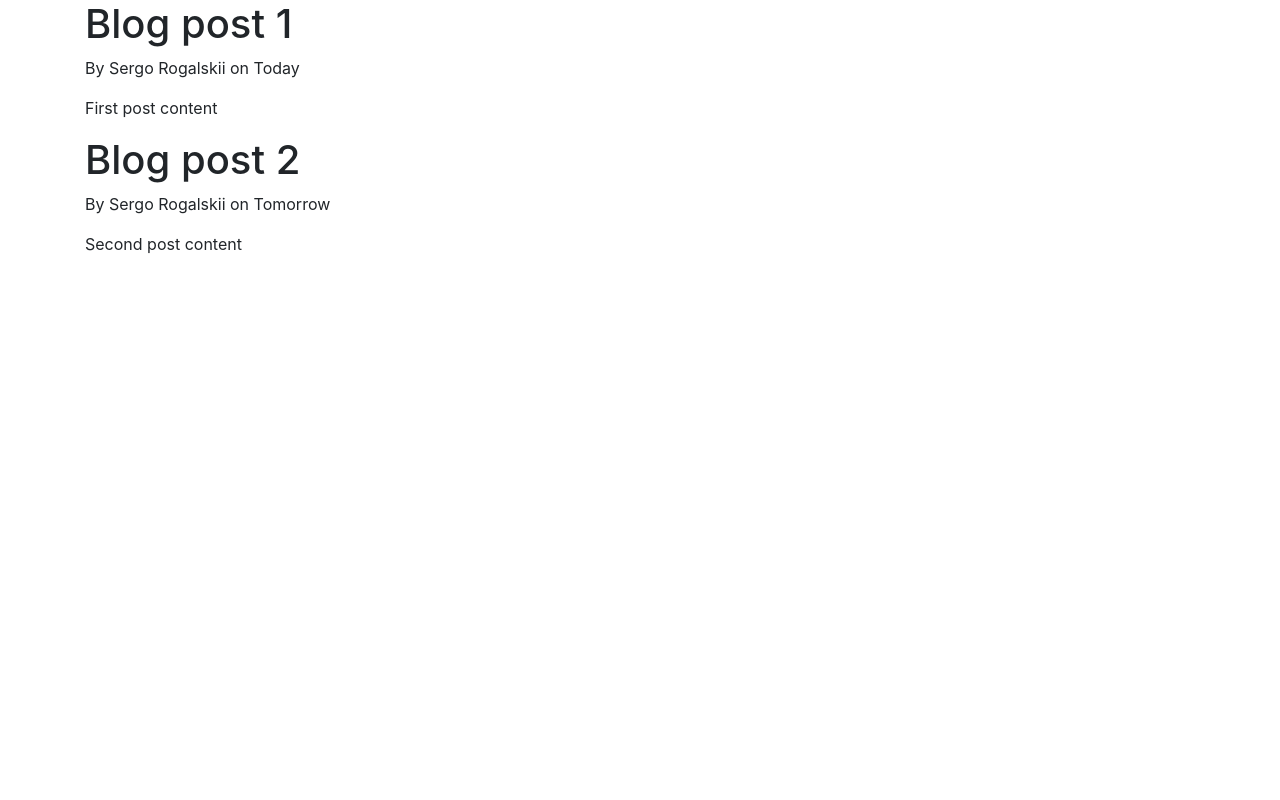
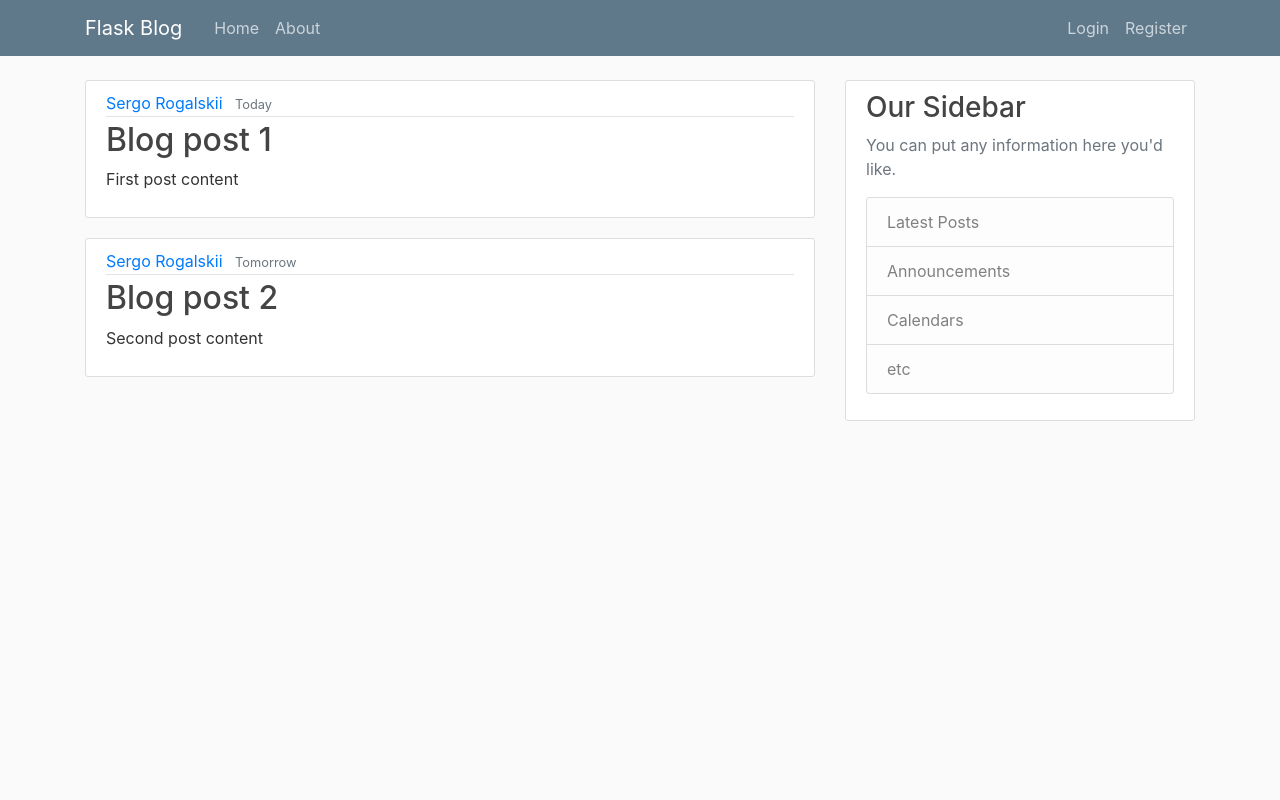
Before and after one commit to Sergey-Rogalskiy/flask_Corey-Schafer_study, a Flask app: page / in a window 1280 px wide. Run offline with Flask 2, Linux system fonts and the light colour scheme.

Commit message:
2 video - nice css

```diff
--- a/app.py
+++ b/app.py
@@ -1,4 +1,4 @@
-from flask import Flask, render_template
+from flask import Flask, render_template, url_for
 app = Flask(__name__)
 
 posts =[
@@ -6,13 +6,13 @@ posts =[
         'author': 'Sergo Rogalskii',
         'title': 'Blog post 1',
         'content': 'First post content',
-        'data_posted': 'Today',
+        'date_posted': 'Today',
     },
     {
         'author': 'Sergo Rogalskii',
         'title': 'Blog post 2',
         'content': 'Second post content',
-        'data_posted': 'Tomorrow',
+        'date_posted': 'Tomorrow',
     }
 ]
 
--- /dev/null
+++ b/static/main.css
@@ -0,0 +1,80 @@
+body {
+  background: #fafafa;
+  color: #333333;
+  margin-top: 5rem;
+}
+
+h1, h2, h3, h4, h5, h6 {
+  color: #444444;
+}
+
+.bg-steel {
+  background-color: #5f788a;
+}
+
+.site-header .navbar-nav .nav-link {
+  color: #cbd5db;
+}
+
+.site-header .navbar-nav .nav-link:hover {
+  color: #ffffff;
+}
+
+.site-header .navbar-nav .nav-link.active {
+  font-weight: 500;
+}
+
+.content-section {
+  background: #ffffff;
+  padding: 10px 20px;
+  border: 1px solid #dddddd;
+  border-radius: 3px;
+  margin-bottom: 20px;
+}
+
+.article-title {
+  color: #444444;
+}
+
+a.article-title:hover {
+  color: #428bca;
+  text-decoration: none;
+}
+
+.article-content {
+  white-space: pre-line;
+}
+
+.article-img {
+  height: 65px;
+  width: 65px;
+  margin-right: 16px;
+}
+
+.article-metadata {
+  padding-bottom: 1px;
+  margin-bottom: 4px;
+  border-bottom: 1px solid #e3e3e3
+}
+
+.article-metadata a:hover {
+  color: #333;
+  text-decoration: none;
+}
+
+.article-svg {
+  width: 25px;
+  height: 25px;
+  vertical-align: middle;
+}
+
+.account-img {
+  height: 125px;
+  width: 125px;
+  margin-right: 20px;
+  margin-bottom: 16px;
+}
+
+.account-heading {
+  font-size: 2.5rem;
+}
--- a/templates/home.html
+++ b/templates/home.html
@@ -1,8 +1,15 @@
 {% extends "layout.html"%}
 {% block content%}
     {% for post in posts %}
-        <h1>{{ post.title }}</h1>
-        <p>By {{ post.author }} on {{ post.data_posted }}</p>
-        <p>{{ post.content }}</p>
+        <article class="media content-section">
+          <div class="media-body">
+            <div class="article-metadata">
+              <a class="mr-2" href="#">{{ post.author }}</a>
+              <small class="text-muted">{{ post.date_posted }}</small>
+            </div>
+            <h2><a class="article-title" href="#">{{ post.title }}</a></h2>
+            <p class="article-content">{{ post.content }}</p>
+          </div>
+        </article>
     {% endfor %}
 {% endblock content%}
--- a/templates/layout.html
+++ b/templates/layout.html
@@ -7,16 +7,56 @@
     <!-- Bootstrap CSS -->
     <link rel="stylesheet" href="https://cdn.jsdelivr.net/npm/bootstrap@4.5.3/dist/css/bootstrap.min.css" integrity="sha384-TX8t27EcRE3e/ihU7zmQxVncDAy5uIKz4rEkgIXeMed4M0jlfIDPvg6uqKI2xXr2" crossorigin="anonymous">
 
-    {% if title %}
-        <title>Flask Blog - {{ title }}</title>
-    {% else %}
-        <title>Flask Blog</title>
-    {% endif %}
+    <link rel="stylesheet" type="text/css" href="{{ url_for('static', filename='main.css') }}"
+
+<!--    {% if title %}-->
+<!--        <title>Flask Blog - {{ title }}</title>-->
+<!--    {% else %}-->
+<!--        <title>Flask Blog</title>-->
+<!--    {% endif %}-->
 </head>
 <body>
-    <div class="container">
-        {% block content %}{% endblock %}
-    </div>
+    <header class="site-header">
+      <nav class="navbar navbar-expand-md navbar-dark bg-steel fixed-top">
+        <div class="container">
+          <a class="navbar-brand mr-4" href="/">Flask Blog</a>
+          <button class="navbar-toggler" type="button" data-toggle="collapse" data-target="#navbarToggle" aria-controls="navbarToggle" aria-expanded="false" aria-label="Toggle navigation">
+            <span class="navbar-toggler-icon"></span>
+          </button>
+          <div class="collapse navbar-collapse" id="navbarToggle">
+            <div class="navbar-nav mr-auto">
+              <a class="nav-item nav-link" href="/">Home</a>
+              <a class="nav-item nav-link" href="/about">About</a>
+            </div>
+            <!-- Navbar Right Side -->
+            <div class="navbar-nav">
+              <a class="nav-item nav-link" href="/login">Login</a>
+              <a class="nav-item nav-link" href="/register">Register</a>
+            </div>
+          </div>
+        </div>
+      </nav>
+    </header>
+    <main role="main" class="container">
+      <div class="row">
+        <div class="col-md-8">
+          {% block content %}{% endblock %}
+        </div>
+        <div class="col-md-4">
+          <div class="content-section">
+            <h3>Our Sidebar</h3>
+            <p class='text-muted'>You can put any information here you'd like.
+              <ul class="list-group">
+                <li class="list-group-item list-group-item-light">Latest Posts</li>
+                <li class="list-group-item list-group-item-light">Announcements</li>
+                <li class="list-group-item list-group-item-light">Calendars</li>
+                <li class="list-group-item list-group-item-light">etc</li>
+              </ul>
+            </p>
+          </div>
+        </div>
+      </div>
+    </main>
 
 
     <!-- Option 1: jQuery and Bootstrap Bundle (includes Popper) -->
```
